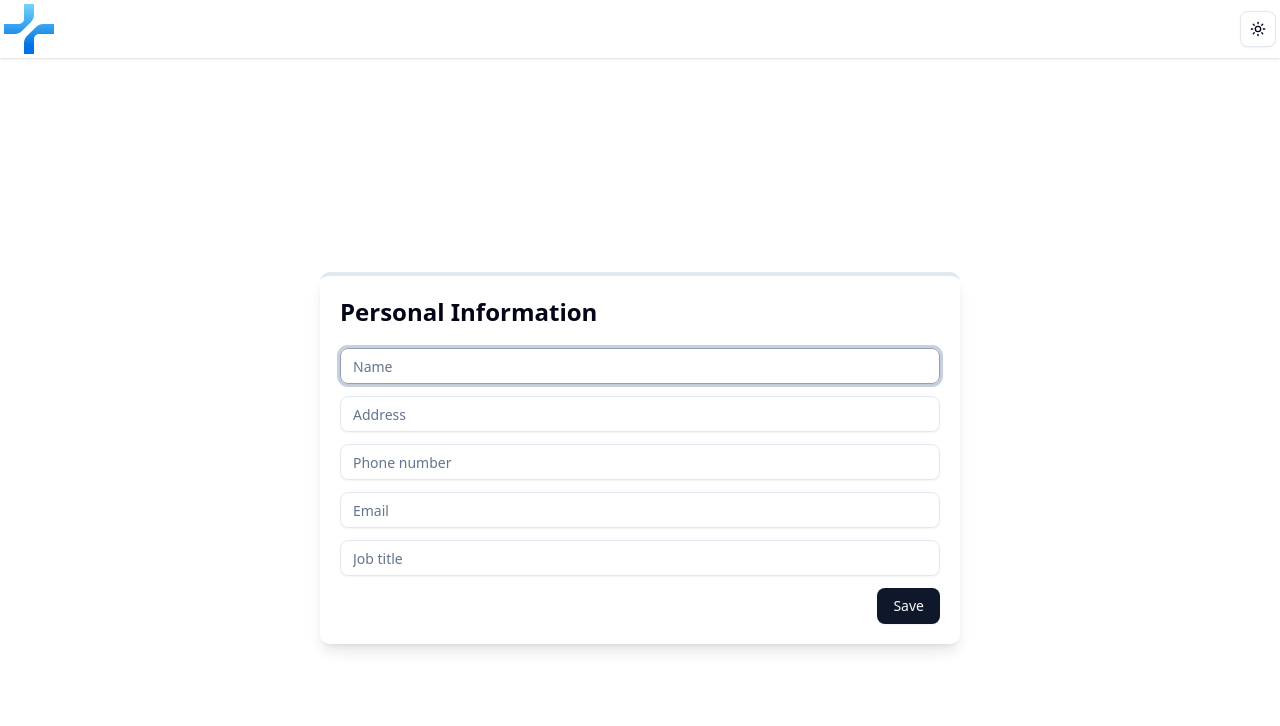
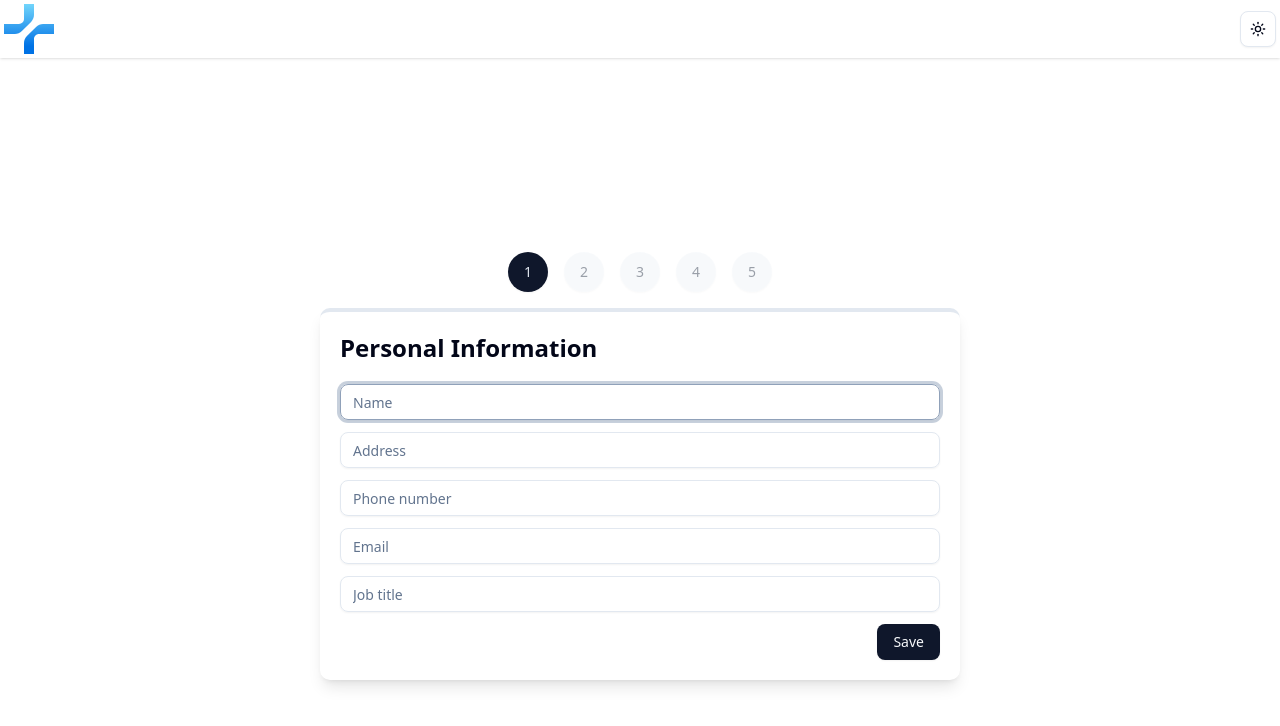
Before and after one commit to never-potm/ai_resume_generator, a Next.js app: page /resume/create in a window 1280 px wide. Shown: the top 726 px of the page. Built offline with nearby package versions, Linux system fonts and the light colour scheme.

Commit message:
added steps

```diff
--- a/app/resume/create/page.js
+++ b/app/resume/create/page.js
@@ -6,13 +6,15 @@ import StepTwo from "@/components/resume/step-two";
 import StepThree from "@/components/resume/step-three";
 import StepFour from "@/components/resume/step-four";
 import StepFive from "@/components/resume/step-five";
+import ResumeCreateNav from "@/components/nav/resume-create-nav";
 
 function ResumeCreatePage() {
 
     const {step, resume} = useResume();
 
     return (
-        <div className="flex justify-center items-center h-screen">
+        <div className="flex flex-col justify-center items-center h-screen">
+            <ResumeCreateNav />
             {step === 1 && <StepOne resume={resume} /> }
             {step === 2 && <StepTwo resume={resume} /> }
             {step === 3 && <StepThree resume={resume} /> }
--- /dev/null
+++ b/components/nav/resume-create-nav.js
@@ -0,0 +1,27 @@
+import React from 'react';
+import {useResume} from "@/context/resume";
+import {Button} from "@/components/ui/button";
+
+function ResumeCreateNav() {
+    const {step, setStep} = useResume();
+
+    return <nav className="flex justify-center w-full py-4">
+        <div className="flex space-x-4">
+            {[1, 2, 3, 4, 5].map((item, index) => (
+                <Button key={item}
+                        className={`w-10 h-10 flex items-center justify-center rounded-full transition hover:bg-primary hover:text-slate-200
+                            ${step === item
+                            ? "bg-primary text-slate-200 dark:text-slate-800"
+                            : "bg-secondary text-gray-700 dark:text-gray-400"
+                        }`}
+                        onClick={() => setStep(item)}
+                        disabled={step < item}
+                >
+                    {item}
+                </Button>
+            ))}
+        </div>
+    </nav>
+}
+
+export default ResumeCreateNav;
```
